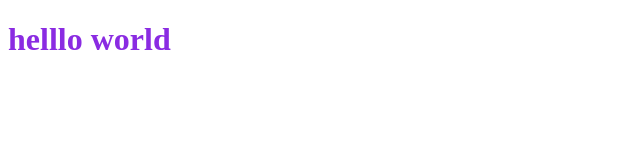
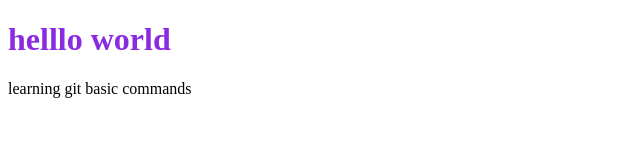
Before and after one commit to chakravedi13/gitdemo, a plain HTML site: page index.html in a window 1280 px wide. Shown: the whole page, without its empty margins (0-640 px from the left). Drawn offline with Linux system fonts and the light colour scheme.

Commit message:
add some in html file

```diff
--- a/index.html
+++ b/index.html
@@ -8,5 +8,6 @@
 </head>
 <body>
     <h1>helllo world</h1>
+    <p>learning git basic commands</p>
 </body>
 </html>
```
